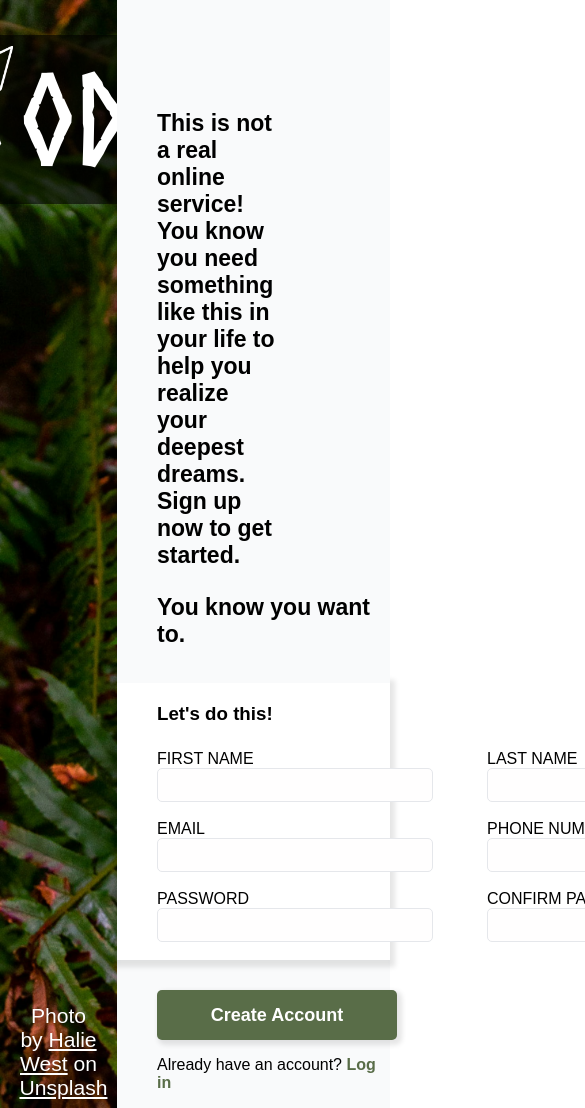
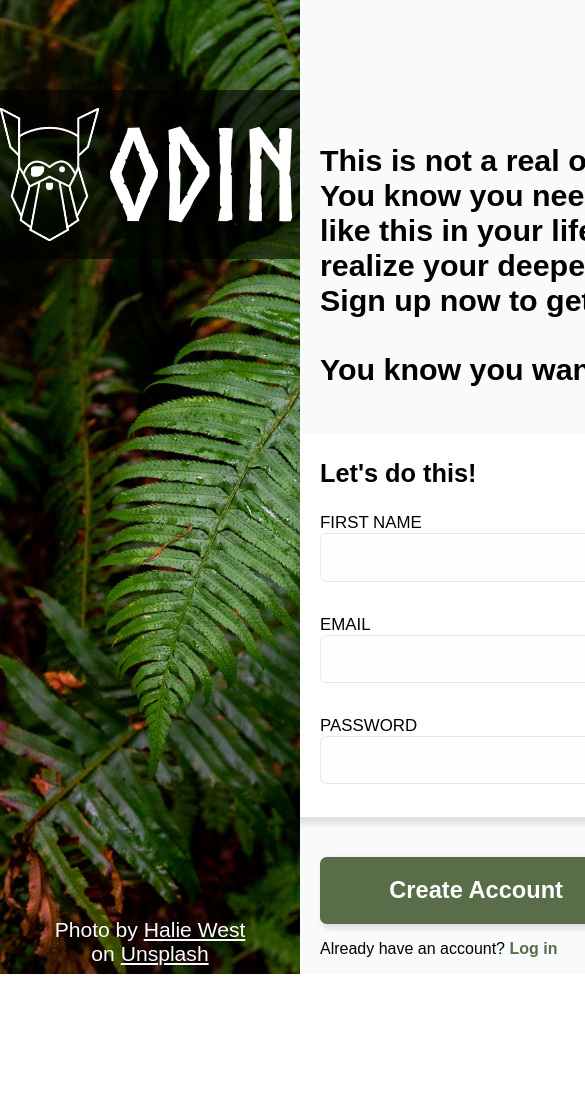
Before and after one commit to Petrelis-Efstratios/Sign-up-Form, a plain HTML site: page New code/index.html in a window 390 px wide. Shown: the top 1108 px of the page, 585 px wide, since content can reach past the window. After the commit the page ends 974 px from the top, so only its background shows below. Drawn offline with Linux system fonts and the light colour scheme.

Commit message:
Made the whole website responsive

```diff
--- a/New code/styles.css
+++ b/New code/styles.css
@@ -15,9 +15,10 @@ main {
     flex-direction: row;
 }
 .left-side {
+    height: auto;
     min-height: 100vh;
-    height: auto;
     width: 30vw;
+    min-width: 300px;
     background-image: url(./images/halie-west-25xggax4bSA-unsplash.jpg);
     background-size: cover;
     position: relative;
@@ -25,16 +26,18 @@ main {
 .dark-section > h1 {
     font-family: Norse-Bold;
     color: #fff;
-    font-size: 15vh;
+    font-size: max(15vh, 64px);
     align-self: center;
     padding-left: 1vh;
 }
 img {
     width: 13vh;
+    min-width: 50px;
 }
 .dark-section {
     width: 100%;
     height: 20vh;
+    min-height: 90px;
     margin-top: 30%;
     display: flex;
     flex-direction: row;
@@ -53,8 +56,9 @@ img {
     margin: 0;
     flex-direction: row;
     width: 20vw;
+    min-width: 200px;
     position: absolute;
-    left: 5vw;
+    left: max(4.8vw, 50px);
     bottom: 1vh;
 
 }
@@ -65,6 +69,7 @@ img {
     display: flex;
     flex-direction: column;
     width: 70vw;
+    min-width: 550px;
 }
 .right-side > div:nth-child(1) {
     background-color: #f9fafb;
@@ -73,34 +78,41 @@ img {
 h1, h2, h3 {
     margin: 0;
 }
+h2 {
+    font-size: max(3.6vh, 20px);
+}
+h3 {
+    font-size: max(3vh, 18px)
+}
 .right-side > div:nth-child(1) > h2:first-child {
-    padding: 110px 110px 25px 0;
-    font-size: 23px;
+    padding: max(17vh, 100px) max(9vw, 40px) max(4vh, 25px) 0;
 }
 .right-side > div:nth-child(1) > h2:last-child {
-    padding-bottom: 35px;
-    font-size: 23px;
+    padding-bottom: max(5.5vh, 40px);
 }
 .right-side > div:nth-child(2) {
-    padding-top: 20px;
+    padding-top: max(3vh, 10px);
     box-shadow: 0 2px 5px 5px rgba(0, 0, 0, 0.1);
     z-index: 1;
 }
 .form-wrapper {
     display: grid;
-    grid-template-columns: repeat(2, 330px);
-    grid-template-rows: repeat(3, 70px);
+    grid-template-columns: repeat(2, max(58vh, 240px));
+    grid-template-rows: repeat(3, max(12vh, 70px));
 }
 label {
     display: block;
+    font-size: max(2vh, 13px);
 }
 input {
     border: 1px solid #E5E7EB;
-    border-radius: 5px;
+    border-radius: 0.8vh;
     outline: none;
-    width: 270px;
-    height: 30px;
+    width: max(41vh, 200px);
+    height: max(4.5vh, 25px);
     background-color: #fffefe;
+    font-size: max(3vh, 15px);
+    padding: 0.5vh 1vh 0.5vh 1vh;
 }
 input:focus-within {
     border: 1px solid #1d4ed8;
@@ -112,21 +124,21 @@ input:focus-within {
     flex-grow: 1;
 }
 h3 {
-    margin-bottom: 25px;
+    margin-bottom: max(3vh, 18px);
 }
 .right-side > div {
-    padding-left: 40px;
+    padding-left: max(3vw, 20px);
 }
 button {
     background-color: #596D48;
     color: #fff;
-    border-radius: 5px;
-    width: 240px;
-    height: 50px;
+    border-radius: max(0.8vh, 3px);
+    width: max(37vh, 160px);
+    height: max(8vh, 35px);
     border: 0;
     padding: 0;
-    margin-top: 30px;
-    font-size: 18px;
+    margin-top: max(4.7vh, 15px);
+    font-size: max(2.8vh, 14px);
     font-weight: 700;
     box-shadow: 3px 3px 5px 2px rgba(0, 0, 0, 0.1);
 }
```
